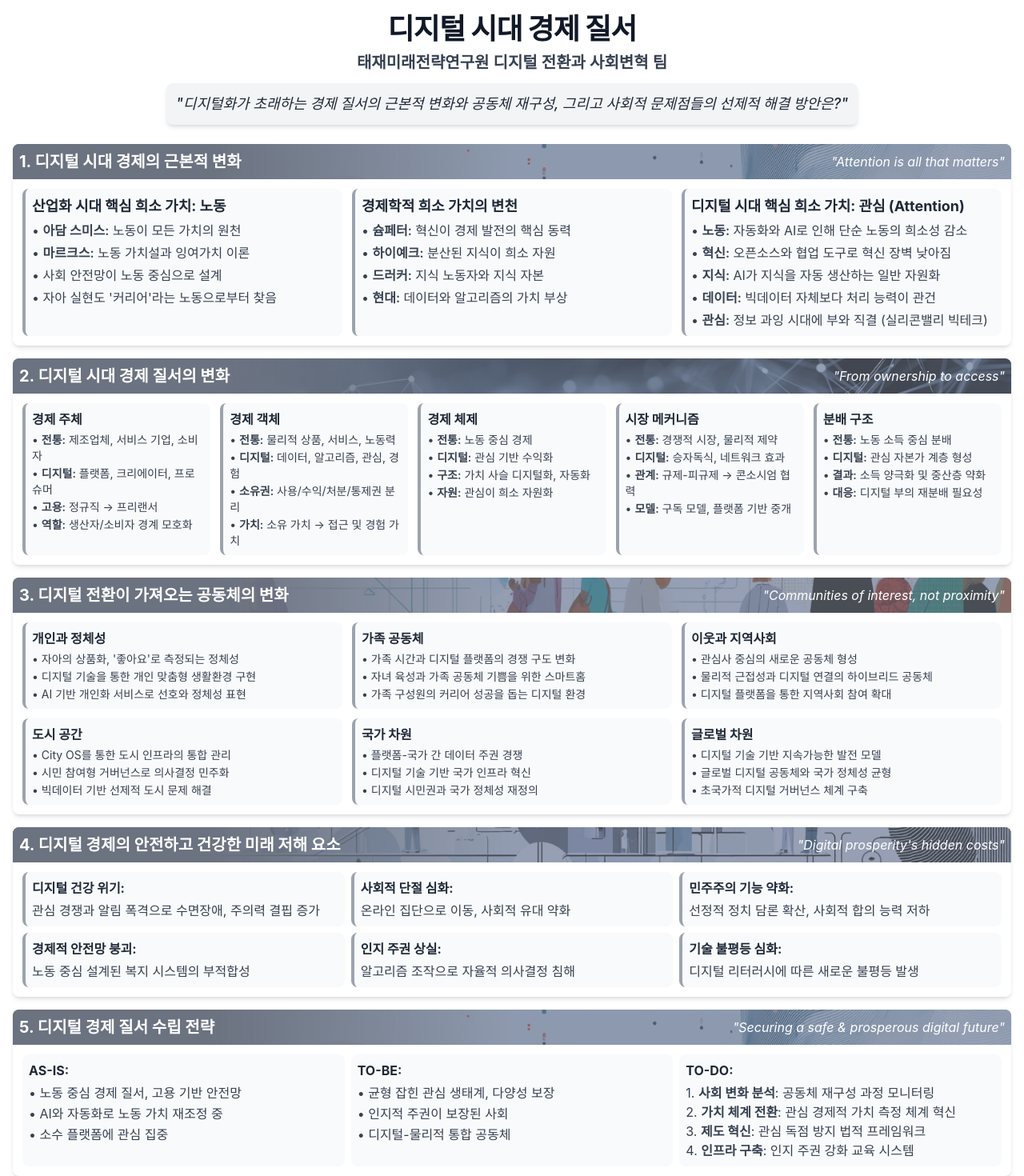
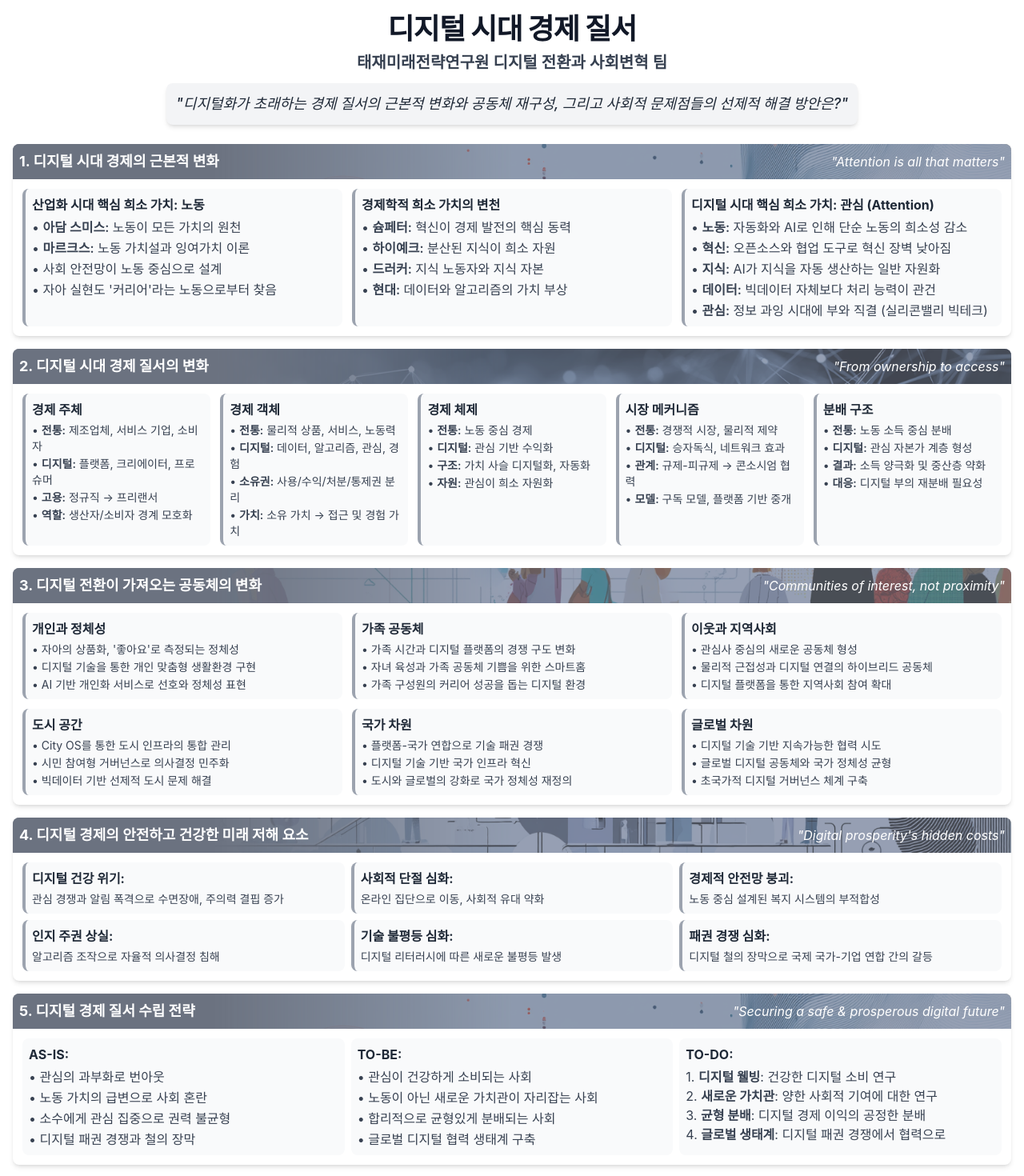
Before and after one commit to hohyon-ryu/taejae_mockups, a React (Create React App) app: page /#/poster/digital-economy in a window 1280 px wide. Shown: the top 1470 px of the page at 80% size. Built offline with nearby package versions, Linux system fonts and the light colour scheme.

Commit message:
refactor: adjust heading sizes and update content for improved clarity in Digital Economy Poster

```diff
--- a/src/components/DigitalEconomyPoster.tsx
+++ b/src/components/DigitalEconomyPoster.tsx
@@ -28,7 +28,7 @@ const DigitalEconomyPoster: React.FC = () => {
               </div>
             </div>
             <div className="relative z-10 flex justify-between items-center">
-              <h2 className="text-xl font-bold">1. 디지털 시대 경제의 근본적 변화</h2>
+              <h2 className="text-lg font-bold">1. 디지털 시대 경제의 근본적 변화</h2>
               <p className="text-base italic">"Attention is all that matters"</p>
             </div>
           </div>
@@ -36,8 +36,8 @@ const DigitalEconomyPoster: React.FC = () => {
           <div className="p-3">
             <div className="grid grid-cols-3 gap-3">
               <div className="bg-gray-50 p-2 rounded-lg border-l-4 border-gray-400">
-                <h3 className="text-lg font-bold text-gray-800 mb-1">산업화 시대 핵심 희소 가치: 노동</h3>
-                <ul className="text-base space-y-1 text-gray-700">
+                <h3 className="text-base font-bold text-gray-800 mb-1">산업화 시대 핵심 희소 가치: 노동</h3>
+                <ul className="text-base space-y-0.5 text-gray-700">
                   <li>• <span className="font-semibold">아담 스미스:</span> 노동이 모든 가치의 원천</li>
                   <li>• <span className="font-semibold">마르크스:</span> 노동 가치설과 잉여가치 이론</li>
                   <li>• 사회 안전망이 노동 중심으로 설계</li>
@@ -46,8 +46,8 @@ const DigitalEconomyPoster: React.FC = () => {
               </div>
 
               <div className="bg-gray-50 p-2 rounded-lg border-l-4 border-gray-400">
-                <h3 className="text-lg font-bold text-gray-800 mb-1">경제학적 희소 가치의 변천</h3>
-                <ul className="text-base space-y-1 text-gray-700">
+                <h3 className="text-base font-bold text-gray-800 mb-1">경제학적 희소 가치의 변천</h3>
+                <ul className="text-base space-y-0.5 text-gray-700">
                   <li>• <span className="font-semibold">슘페터:</span> 혁신이 경제 발전의 핵심 동력</li>
                   <li>• <span className="font-semibold">하이예크:</span> 분산된 지식이 희소 자원</li>
                   <li>• <span className="font-semibold">드러커:</span> 지식 노동자와 지식 자본</li>
@@ -56,8 +56,8 @@ const DigitalEconomyPoster: React.FC = () => {
               </div>
 
               <div className="bg-gray-50 p-2 rounded-lg border-l-4 border-gray-400">
-                <h3 className="text-lg font-bold text-gray-800 mb-1">디지털 시대 핵심 희소 가치: 관심 (Attention)</h3>
-                <ul className="text-base space-y-1 text-gray-700">
+                <h3 className="text-base font-bold text-gray-800 mb-1">디지털 시대 핵심 희소 가치: 관심 (Attention)</h3>
+                <ul className="text-base space-y-0.5 text-gray-700">
                   <li>• <span className="font-semibold">노동:</span> 자동화와 AI로 인해 단순 노동의 희소성 감소</li>
                   <li>• <span className="font-semibold">혁신:</span> 오픈소스와 협업 도구로 혁신 장벽 낮아짐</li>
                   <li>• <span className="font-semibold">지식:</span> AI가 지식을 자동 생산하는 일반 자원화</li>
@@ -78,7 +78,7 @@ const DigitalEconomyPoster: React.FC = () => {
               </div>
             </div>
             <div className="relative z-10 flex justify-between items-center">
-              <h2 className="text-xl font-bold">2. 디지털 시대 경제 질서의 변화</h2>
+              <h2 className="text-lg font-bold">2. 디지털 시대 경제 질서의 변화</h2>
               <p className="text-base italic">"From ownership to access"</p>
             </div>
           </div>
@@ -147,7 +147,7 @@ const DigitalEconomyPoster: React.FC = () => {
               </div>
             </div>
             <div className="relative z-10 flex justify-between items-center">
-              <h2 className="text-xl font-bold">3. 디지털 전환이 가져오는 공동체의 변화</h2>
+              <h2 className="text-lg font-bold">3. 디지털 전환이 가져오는 공동체의 변화</h2>
               <p className="text-base italic">"Communities of interest, not proximity"</p>
             </div>
           </div>
@@ -193,16 +193,16 @@ const DigitalEconomyPoster: React.FC = () => {
               <div className="bg-gray-50 p-2 rounded-lg border-l-4 border-gray-400">
                 <h3 className="text-base font-bold text-gray-800 mb-1">국가 차원</h3>
                 <ul className="text-sm space-y-0.5 text-gray-700">
-                  <li>• 플랫폼-국가 간 데이터 주권 경쟁</li>
+                  <li>• 플랫폼-국가 연합으로 기술 패권 경쟁</li>
                   <li>• 디지털 기술 기반 국가 인프라 혁신</li>
-                  <li>• 디지털 시민권과 국가 정체성 재정의</li>
+                  <li>• 도시와 글로벌의 강화로 국가 정체성 재정의</li>
                 </ul>
               </div>
 
               <div className="bg-gray-50 p-2 rounded-lg border-l-4 border-gray-400">
                 <h3 className="text-base font-bold text-gray-800 mb-1">글로벌 차원</h3>
                 <ul className="text-sm space-y-0.5 text-gray-700">
-                  <li>• 디지털 기술 기반 지속가능한 발전 모델</li>
+                  <li>• 디지털 기술 기반 지속가능한 협력 시도</li>
                   <li>• 글로벌 디지털 공동체와 국가 정체성 균형</li>
                   <li>• 초국가적 디지털 거버넌스 체계 구축</li>
                 </ul>
@@ -220,7 +220,7 @@ const DigitalEconomyPoster: React.FC = () => {
               </div>
             </div>
             <div className="relative z-10 flex justify-between items-center">
-              <h2 className="text-xl font-bold">4. 디지털 경제의 안전하고 건강한 미래 저해 요소</h2>
+              <h2 className="text-lg font-bold">4. 디지털 경제의 안전하고 건강한 미래 저해 요소</h2>
               <p className="text-base italic">"Digital prosperity's hidden costs"</p>
             </div>
           </div>
@@ -229,32 +229,32 @@ const DigitalEconomyPoster: React.FC = () => {
             <div className="grid grid-cols-3 gap-2">
               <div className="bg-gray-50 p-2 rounded-lg border-l-4 border-gray-400">
                 <h3 className="text-base font-bold text-gray-800 mb-1">디지털 건강 위기:</h3>
-                <p className="text-base text-gray-700">관심 경쟁과 알림 폭격으로 수면장애, 주의력 결핍 증가</p>
+                <p className="text-sm text-gray-700">관심 경쟁과 알림 폭격으로 수면장애, 주의력 결핍 증가</p>
               </div>
 
               <div className="bg-gray-50 p-2 rounded-lg border-l-4 border-gray-400">
                 <h3 className="text-base font-bold text-gray-800 mb-1">사회적 단절 심화:</h3>
-                <p className="text-base text-gray-700">온라인 집단으로 이동, 사회적 유대 약화</p>
-              </div>
-
-              <div className="bg-gray-50 p-2 rounded-lg border-l-4 border-gray-400">
-                <h3 className="text-base font-bold text-gray-800 mb-1">민주주의 기능 약화:</h3>
-                <p className="text-base text-gray-700">선정적 정치 담론 확산, 사회적 합의 능력 저하</p>
+                <p className="text-sm text-gray-700">온라인 집단으로 이동, 사회적 유대 약화</p>
               </div>
 
               <div className="bg-gray-50 p-2 rounded-lg border-l-4 border-gray-400">
                 <h3 className="text-base font-bold text-gray-800 mb-1">경제적 안전망 붕괴:</h3>
-                <p className="text-base text-gray-700">노동 중심 설계된 복지 시스템의 부적합성</p>
+                <p className="text-sm text-gray-700">노동 중심 설계된 복지 시스템의 부적합성</p>
               </div>
 
               <div className="bg-gray-50 p-2 rounded-lg border-l-4 border-gray-400">
                 <h3 className="text-base font-bold text-gray-800 mb-1">인지 주권 상실:</h3>
-                <p className="text-base text-gray-700">알고리즘 조작으로 자율적 의사결정 침해</p>
+                <p className="text-sm text-gray-700">알고리즘 조작으로 자율적 의사결정 침해</p>
               </div>
 
               <div className="bg-gray-50 p-2 rounded-lg border-l-4 border-gray-400">
                 <h3 className="text-base font-bold text-gray-800 mb-1">기술 불평등 심화:</h3>
-                <p className="text-base text-gray-700">디지털 리터러시에 따른 새로운 불평등 발생</p>
+                <p className="text-sm text-gray-700">디지털 리터러시에 따른 새로운 불평등 발생</p>
+              </div>
+
+              <div className="bg-gray-50 p-2 rounded-lg border-l-4 border-gray-400">
+                <h3 className="text-base font-bold text-gray-800 mb-1">패권 경쟁 심화:</h3>
+                <p className="text-sm text-gray-700">디지털 철의 장막으로 국제 국가-기업 연합 간의 갈등</p>
               </div>
             </div>
           </div>
@@ -269,7 +269,7 @@ const DigitalEconomyPoster: React.FC = () => {
               </div>
             </div>
             <div className="relative z-10 flex justify-between items-center">
-              <h2 className="text-xl font-bold">5. 디지털 경제 질서 수립 전략</h2>
+              <h2 className="text-lg font-bold">5. 디지털 경제 질서 수립 전략</h2>
               <p className="text-base italic">"Securing a safe & prosperous digital future"</p>
             </div>
           </div>
@@ -279,28 +279,30 @@ const DigitalEconomyPoster: React.FC = () => {
               <div className="bg-gray-50 p-2 rounded-lg flex flex-col">
                 <h3 className="text-base font-bold text-gray-800">AS-IS:</h3>
                 <ul className="text-base space-y-0.5 text-gray-700 mt-1">
-                  <li>• 노동 중심 경제 질서, 고용 기반 안전망</li>
-                  <li>• AI와 자동화로 노동 가치 재조정 중</li>
-                  <li>• 소수 플랫폼에 관심 집중</li>
+                  <li>• 관심의 과부화로 번아웃</li>
+                  <li>• 노동 가치의 급변으로 사회 혼란</li>
+                  <li>• 소수에게 관심 집중으로 권력 불균형</li>
+                  <li>• 디지털 패권 경쟁과 철의 장막</li>
                 </ul>
               </div>
 
               <div className="bg-gray-50 p-2 rounded-lg flex flex-col">
                 <h3 className="text-base font-bold text-gray-800">TO-BE:</h3>
                 <ul className="text-base space-y-0.5 text-gray-700 mt-1">
-                  <li>• 균형 잡힌 관심 생태계, 다양성 보장</li>
-                  <li>• 인지적 주권이 보장된 사회</li>
-                  <li>• 디지털-물리적 통합 공동체</li>
+                  <li>• 관심이 건강하게 소비되는 사회</li>
+                  <li>• 노동이 아닌 새로운 가치관이 자리잡는 사회</li>
+                  <li>• 합리적으로 균형있게 분배되는 사회</li>
+                  <li>• 글로벌 디지털 협력 생태계 구축</li>
                 </ul>
               </div>
 
               <div className="bg-gray-50 p-2 rounded-lg flex flex-col">
                 <h3 className="text-base font-bold text-gray-800">TO-DO:</h3>
                 <div className="text-base text-gray-700 mt-1">
-                  <p>1. <span className="font-bold">사회 변화 분석</span>: 공동체 재구성 과정 모니터링</p>
-                  <p>2. <span className="font-bold">가치 체계 전환</span>: 관심 경제적 가치 측정 체계 혁신</p>
-                  <p>3. <span className="font-bold">제도 혁신</span>: 관심 독점 방지 법적 프레임워크</p>
-                  <p>4. <span className="font-bold">인프라 구축</span>: 인지 주권 강화 교육 시스템</p>
+                  <p>1. <span className="font-bold">디지털 웰빙</span>: 건강한 디지털 소비 연구</p>
+                  <p>2. <span className="font-bold">새로운 가치관</span>: 양한 사회적 기여에 대한 연구</p>
+                  <p>3. <span className="font-bold">균형 분배</span>: 디지털 경제 이익의 공정한 분배</p>
+                  <p>4. <span className="font-bold">글로벌 생태계</span>: 디지털 패권 경쟁에서 협력으로</p>
                 </div>
               </div>
             </div>
```
